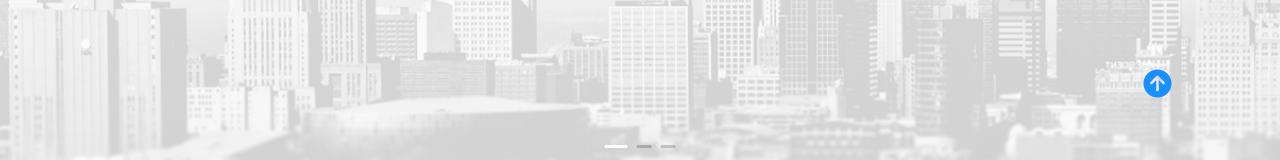
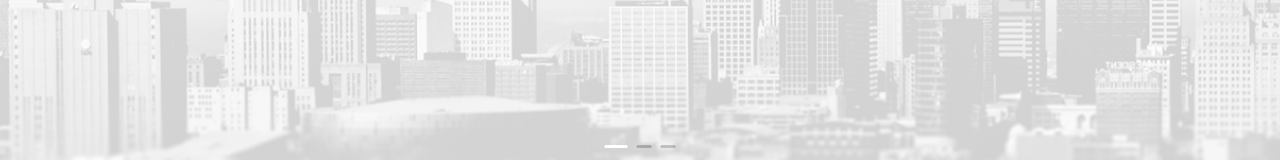
Before and after one commit to sairamchow5555/tech, a React (Create React App) app: page / in a window 1280 px wide. Shown: the part 640-800 px from the top of the page. Built offline with nearby package versions, Linux system fonts and the light colour scheme.

Commit message:
footer commit

```diff
--- a/src/components/comman/Footer.js
+++ b/src/components/comman/Footer.js
@@ -1,5 +1,5 @@
 import React from 'react';
-import { BackTop } from 'antd';
+import { FloatButton } from 'antd';
 
 function AppFooter(){
     return(
@@ -17,9 +17,9 @@ function AppFooter(){
                     <li><a href="https://www.instagram.com/sairam_chowdary5555" target="_blank" rel="noopener noreferrer"><i className="fab fa-instagram"></i></a></li>
                 </ul>
                 <div className="copyright">Copyright &copy; 2023 Tech</div>
-                <BackTop>
+                <FloatButton.BackTop>
                     <div className="goTop"><i className="fas fa-arrow-circle-up"></i></div>
-                </BackTop>
+                </FloatButton.BackTop>
             </div>
         </div>
     )
```
